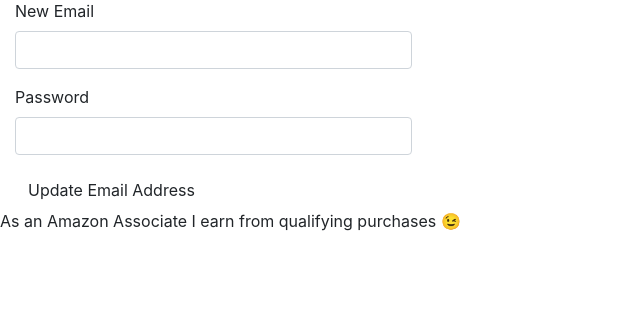
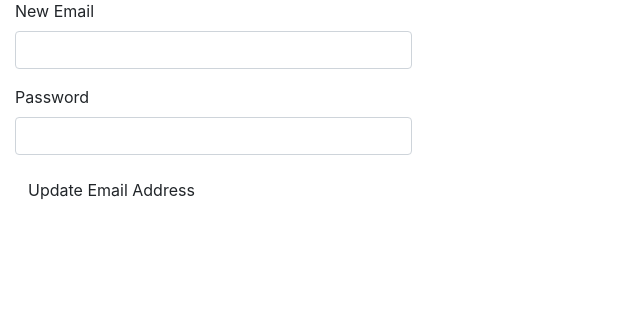
Before and after one commit to MMf-mmf/social-mediaProject, a Flask app: page /auth/change_email in a window 1280 px wide. Shown: the part 389-711 px from the top of the page, without its empty margins (0-640 px from the left). Run offline with Flask 2, Linux system fonts and the light colour scheme; the visitor is signed in with stand-in values (Sample User, id 1); data comes from the database, SQL or seed files in the repository; some libraries are stand-ins or nearby versions.

Commit message:
removed disclamer

```diff
--- a/app/templates/base.html
+++ b/app/templates/base.html
@@ -77,9 +77,7 @@
 
 
 {% block body %}   {% endblock %}
-<footer class="footer">
-    <p>As an Amazon Associate I earn from qualifying purchases &#128521;</p>
-</footer>
+
  <!-- Optional JavaScript -->
     <!-- jQuery first, then Popper.js, then Bootstrap JS -->
     <script src="https://code.jquery.com/jquery-3.5.1.slim.min.js" integrity="sha384-DfXdz2htPH0lsSSs5nCTpuj/zy4C+OGpamoFVy38MVBnE+IbbVYUew+OrCXaRkfj" crossorigin="anonymous"></script>
```
